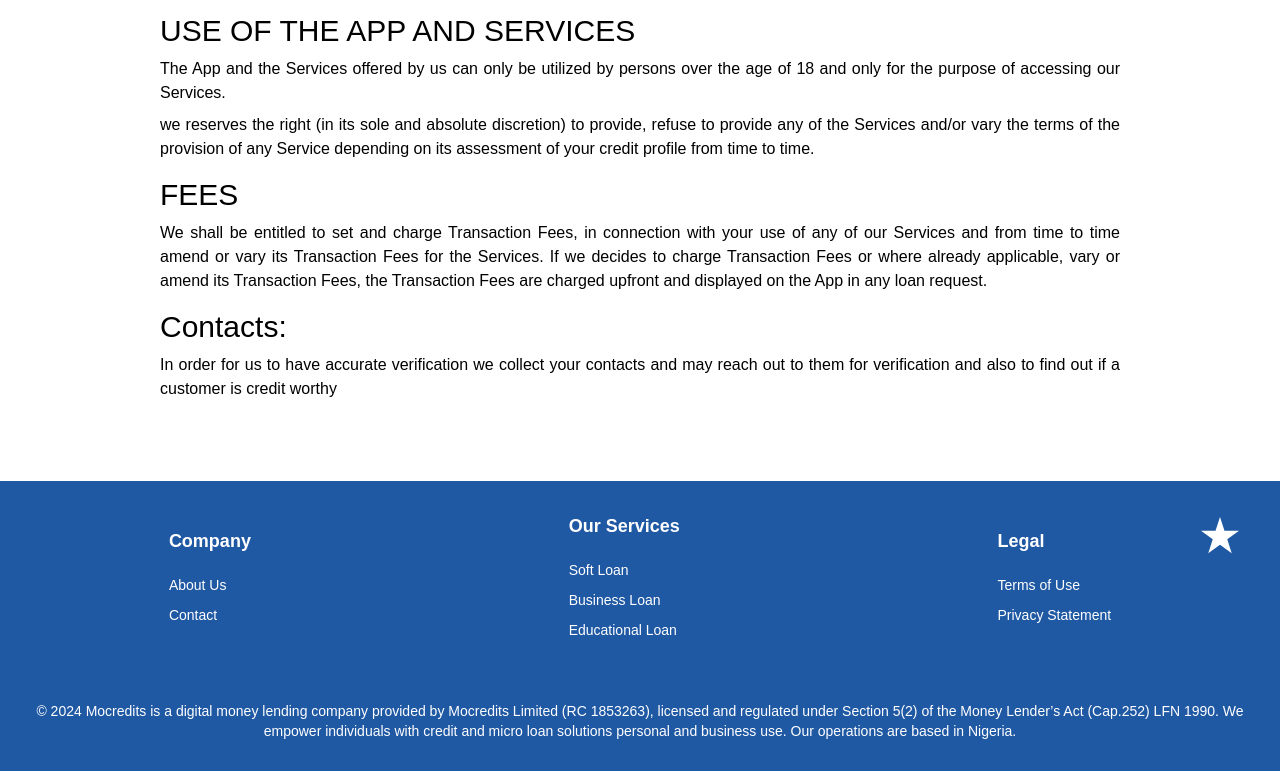
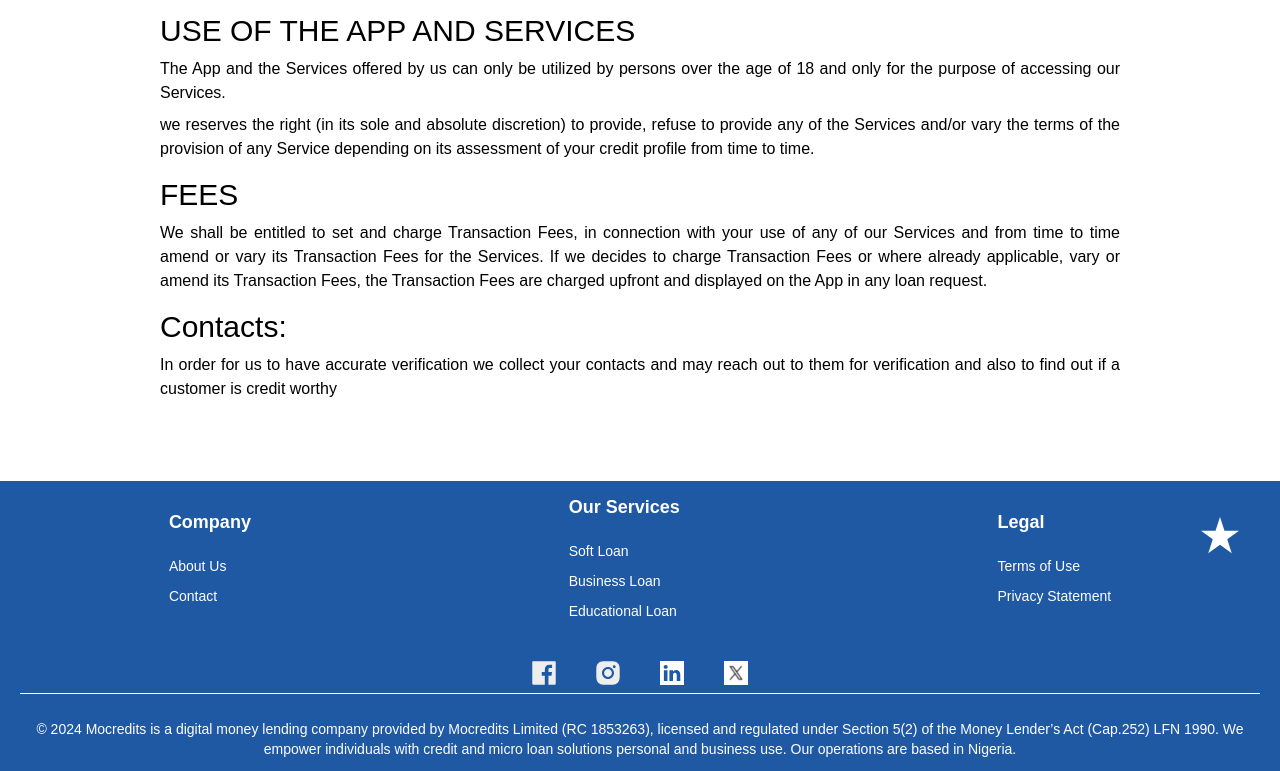
Before and after one commit to frankdev0/MOMO, a Gatsby site: page /terms in a window 1280 px wide. Shown: the part 651-1422 px from the top of the page. Built offline with nearby package versions, Linux system fonts and the light colour scheme; Gatsby itself is replaced by a stand-in of ours.

Commit message:
added to socials to footer

```diff
--- a/src/components/Footer.tsx
+++ b/src/components/Footer.tsx
@@ -53,8 +53,40 @@ export default function Footer() {
 			</div>
 
 			<StaticImage src="../images/white_star.svg" alt="" className="absolute top-[36px] right-10" />
+			<div className="w-full mt-4 border-b border-white flex justify-center gap-x-10 pb-2 mx-5">
+				<a href="https://www.facebook.com/profile.php?id=61567285040265" target="_blank" rel="noopener noreferrer">
+					<div className="w-6 filter invert">
+						<StaticImage src="../images/fb.svg" alt="Facebook" />
+					</div>
+				</a>
+
+				<a href="https://www.instagram.com/mocreditsng?igsh=amxiZjB3cnFwZDcx" target="_blank" rel="noopener noreferrer">
+					<div className="w-6 filter invert">
+						<StaticImage src="../images/ig.svg" alt="Instagram" />
+					</div>
+				</a>
+
+				<a href="https://www.linkedin.com/company/mocredits/" target="_blank" rel="noopener noreferrer">
+					<div className="w-6 filter invert">
+						<StaticImage src="../images/linkd.svg" alt="LinkedIn" />
+					</div>
+				</a>
+
+				<a href="https://x.com/Mocreditsng?t=ik6JOUn_WjBnu56TYjnqvg&s=08" target="_blank" rel="noopener noreferrer">
+					<div className="w-6 filter invert">
+						<StaticImage src="../images/twitter.jpeg" alt="Twitter" />
+					</div>
+				</a>
+			</div>
+
+
+
 			<div className='flex text-sm px-5 text-center'> &copy; {currentYear} Mocredits is a digital money lending company provided by Mocredits Limited (RC 1853263), licensed and regulated under Section 5(2) of the Money Lender’s Act (Cap.252) LFN 1990. We empower individuals with credit and micro loan solutions personal and business use. Our operations are based in Nigeria.</div>
+
 		</div>
+
+		// </div>
+
 		// <div
 		// 	className='flex flex-col text-center md:text-left gap-y-10 md:flex-row px-10 md:px-10 justify-items-start py-6 gap-x-10 w-full bg-kashmir-blue text-white'
 		// >
```
